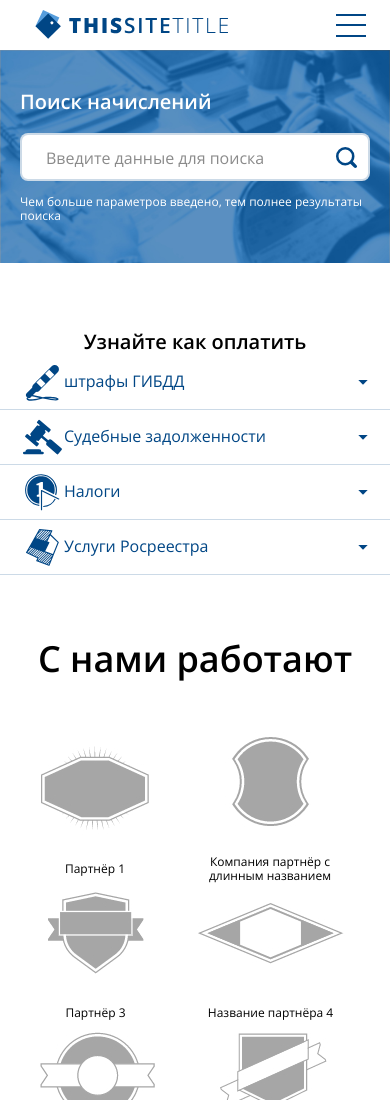
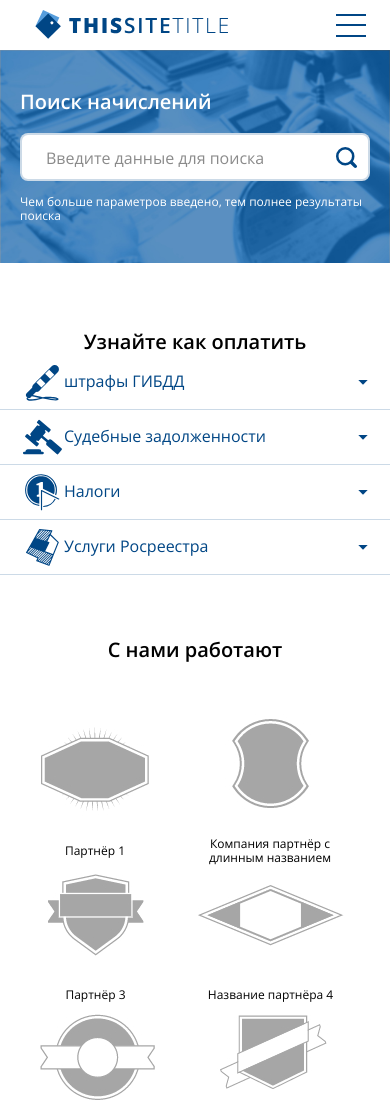
Before and after one commit to TheFasWalker/testWork, a website: page proj/index.html in a window 390 px wide. Shown: the top 1100 px of the page. Drawn offline with Linux system fonts and the light colour scheme.

Commit message:
last commit

```diff
--- a/proj/public/scss/_media.scss
+++ b/proj/public/scss/_media.scss
@@ -109,4 +109,7 @@
      .section__header_mobile{
          display: block;
      }
+     .work-with-us__title{
+         font-size: 20px;
+     }
 }
```
Also changed, not shown: proj/public/css/fonts.css (deleted), proj/public/css/style.css.
